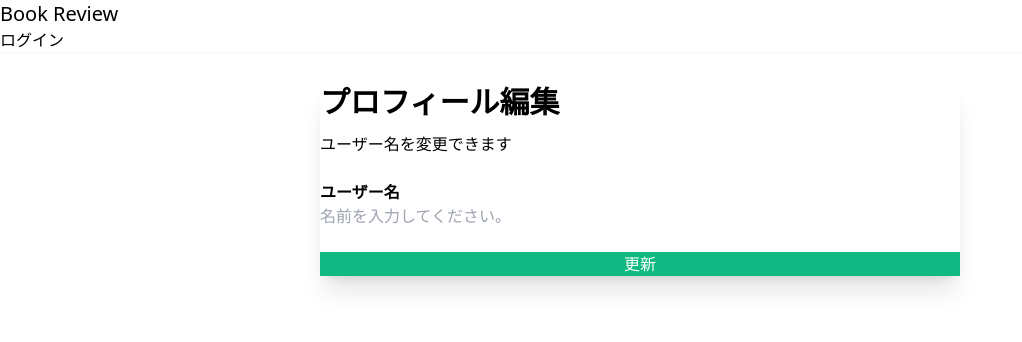
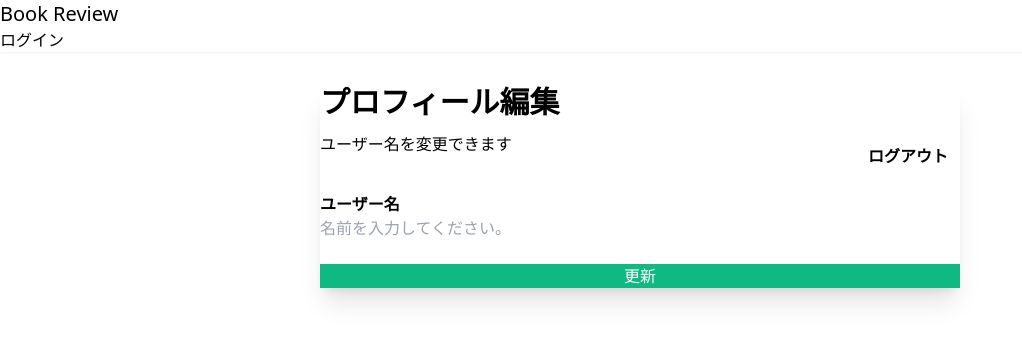
Before and after one commit to cuzekn/book-review-app, a React (Vite) app: page /profile in a window 1280 px wide. Shown: the top 342 px of the page, without its empty margins (0-1022 px from the left). Built offline with nearby package versions, Linux system fonts and the light colour scheme.

Commit message:
feat: プロフィール編集画面にログアウト機能を追加

```diff
--- a/src/pages/profile/index.tsx
+++ b/src/pages/profile/index.tsx
@@ -6,7 +6,7 @@ import { useNavigate } from 'react-router-dom';
 import { FormInput } from '../../components/FormInput';
 import { Header } from '../../components/Header';
 import { useAppDispatch, useAppSelector } from '../../store';
-import { updateUserName } from '../../store/auth';
+import { logout, updateUserName } from '../../store/auth';
 import { getApiErrorMessage } from '../../utils/errorHandling';
 import { NAME_VALIDATION } from '../../utils/validation';
 
@@ -46,6 +46,11 @@ export const Profile = () => {
       toast.error(errorMessage);
     }
   };
+  const handleLogout = () => {
+    dispatch(logout());
+    localStorage.removeItem('token');
+    navigate('/login');
+  };
 
   return (
     <>
@@ -56,9 +61,18 @@ export const Profile = () => {
             <h1 className="card-title mb-3 text-3xl font-bold">
               プロフィール編集
             </h1>
-            <p className="text-base-content/60 mb-6">
-              ユーザー名を変更できます
-            </p>
+            <div className="mb-3 flex flex-row items-center justify-between">
+              <p className="text-base-content/60 mb-6">
+                ユーザー名を変更できます
+              </p>
+              <button
+                type="button"
+                className="btn btn-error px-3 font-bold"
+                onClick={handleLogout}
+              >
+                ログアウト
+              </button>
+            </div>
             <form
               onSubmit={handleSubmit(onSubmit)}
               noValidate
```
